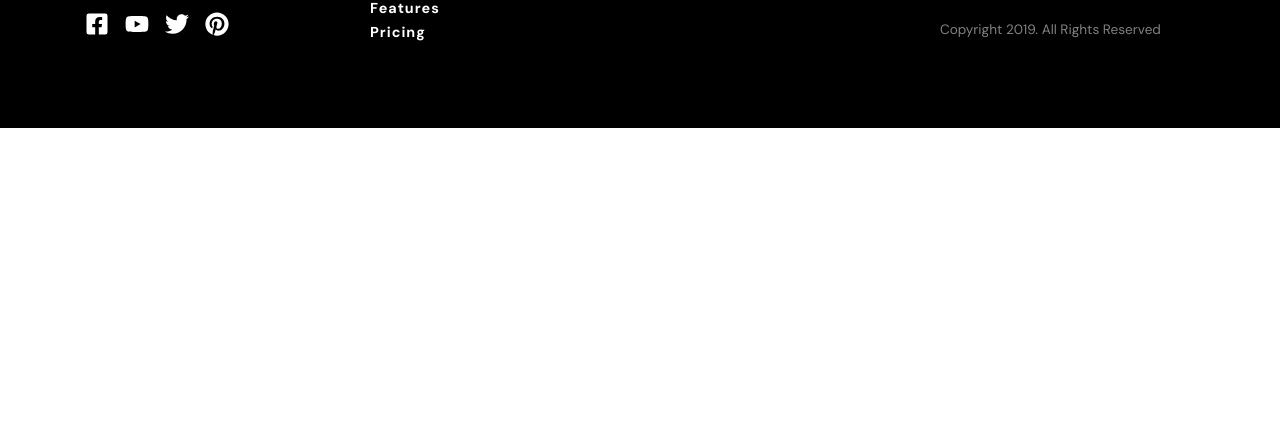
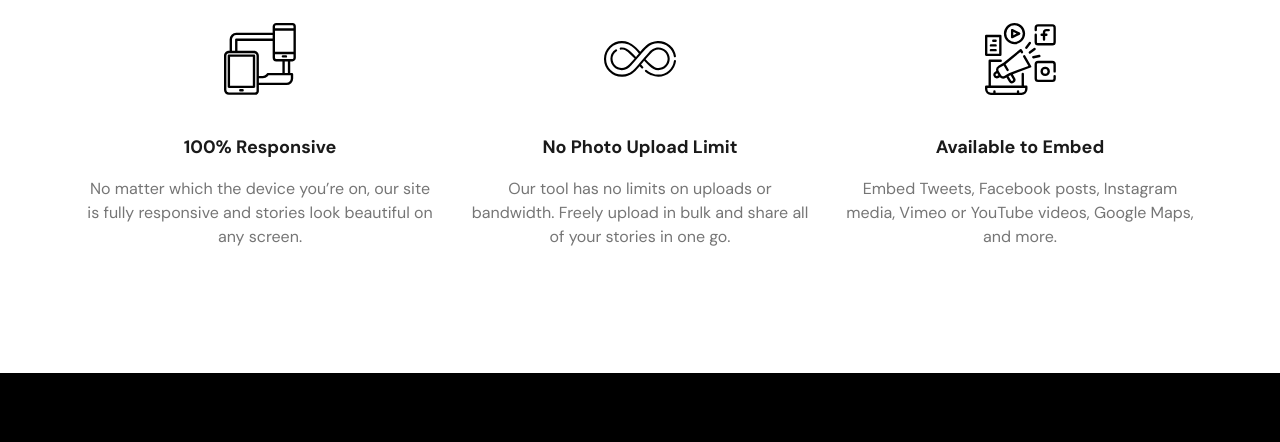
Before and after one commit to Matthew-Hodgetts/Photosnap-fem, a Gatsby site: page / in a window 1280 px wide. Shown: the part 2178-2620 px from the top of the page. Before the commit the page ends 2306 px from the top, so only its background shows below. Built offline with nearby package versions, Linux system fonts and the light colour scheme; Gatsby itself is replaced by a stand-in of ours.

Commit message:
Added icons row to common components and put on homepage

```diff
--- /dev/null
+++ b/src/components/common/IconFeature/IconFeature.jsx
@@ -0,0 +1,24 @@
+import React from "react";
+
+import styles from "./IconFeature.module.scss";
+
+const IconFeature = ({ title, text, img, altText }) => {
+  return (
+    <div className={`col-md-4 py-2 py-md-0 ${styles.iconFeature}`}>
+      <div className={styles.imgWrapper}>
+        <img src={img} alt={altText} className={styles.img} />
+      </div>
+      <h3 className={styles.title}>{title}</h3>
+      <p className={styles.text}>{text}</p>
+    </div>
+  );
+};
+
+IconFeature.defaultProps = {
+  img: "https://via.placeholder.com/72x72",
+  altText: "Change this",
+  title: "Icon feature",
+  text: "Lorem ipsum dolor sit amet",
+};
+
+export default IconFeature;
--- /dev/null
+++ b/src/components/common/IconFeature/IconFeature.module.scss
@@ -0,0 +1,21 @@
+.iconFeature {
+  position: relative;
+  text-align: center;
+}
+
+.imgWrapper {
+  display: flex;
+  justify-content: center;
+  align-items: center;
+  min-height: 150px;
+}
+
+.title {
+  font-size: 1.125rem;
+  margin-bottom: 1rem;
+}
+
+.text {
+  opacity: 0.6;
+  font-size: 1rem;
+}
--- /dev/null
+++ b/src/components/common/IconsRow/IconsRow.jsx
@@ -0,0 +1,27 @@
+import React from "react";
+import IconFeature from "../IconFeature/IconFeature";
+
+const IconsRow = ({ iconFeatures }) => {
+  return (
+    <section className="icons-row py-6">
+      <div className="container">
+        <div className="row">
+          {iconFeatures.map((f) => (
+            <IconFeature
+              title={f.title}
+              text={f.text}
+              img={f.img}
+              altText={f.altText}
+            />
+          ))}
+        </div>
+      </div>
+    </section>
+  );
+};
+
+IconsRow.defaultProps = {
+  iconFeatures: [],
+};
+
+export default IconsRow;
--- a/src/components/common/Story/Story.jsx
+++ b/src/components/common/Story/Story.jsx
@@ -14,7 +14,7 @@ const Story = ({ link, date, title, author, imgUrl, imgAlt }) => {
           <h3 className={styles.title}>{title}</h3>
           <span className={styles.author}>by {author}</span>
           <div className={styles.divider}></div>
-          <CtaButton text="Get an invite" />
+          <CtaButton text="Read story" />
         </div>
       </Link>
     </div>
--- a/src/pages/index.js
+++ b/src/pages/index.js
@@ -6,6 +6,7 @@ import SEO from "@common/Seo/Seo";
 import FeatureRow from "@common/FeatureRow/FeatureRow";
 import Stories from "@common/Stories/Stories";
 import Story from "@common/Story/Story";
+import IconsRow from "@common/IconsRow/IconsRow";
 
 import img1 from "../images/home/create-and-share.jpg";
 import img2 from "../images/home/beautiful-stories.jpg";
@@ -15,6 +16,35 @@ import storyImg1 from "../images/home/mountains.jpg";
 import storyImg2 from "../images/home/cityscapes.jpg";
 import storyImg3 from "../images/home/18-days-voyage.jpg";
 import storyImg4 from "../images/home/architecturals.jpg";
+
+import responsive from "../images/features/responsive.svg";
+import unlimited from "../images/features/no-limit.svg";
+import embed from "../images/features/embed.svg";
+
+const iconFeatures = [
+  {
+    title: "100% Responsive",
+    text:
+      "No matter which the device you’re on, our site is fully responsive and stories look beautiful on any screen.",
+    img: responsive,
+    altText: "100% Responsive",
+  },
+  {
+    title: "No Photo Upload Limit",
+    text:
+      "Our tool has no limits on uploads or bandwidth. Freely upload in bulk and share all of your stories in one go.",
+    img: unlimited,
+    altText: "No Photo Upload Limit",
+    titleMarginTop: "84px",
+  },
+  {
+    title: "Available to Embed",
+    text:
+      "Embed Tweets, Facebook posts, Instagram media, Vimeo or YouTube videos, Google Maps, and more.",
+    img: embed,
+    altText: "Available to Embed",
+  },
+];
 
 const IndexPage = () => (
   <Layout>
@@ -68,6 +98,7 @@ const IndexPage = () => (
         imgAlt="Book by sammy brookes"
       />
     </Stories>
+    <IconsRow iconFeatures={iconFeatures} />
   </Layout>
 );
 
```
Also changed, not shown: src/images/features/boost-exposure.svg (added), src/images/features/custom-domain.svg (added), src/images/features/drag-drop.svg (added), src/images/features/embed.svg (added), src/images/features/hero.jpg (added), src/images/features/no-limit.svg (added), src/images/features/responsive.svg (added).
